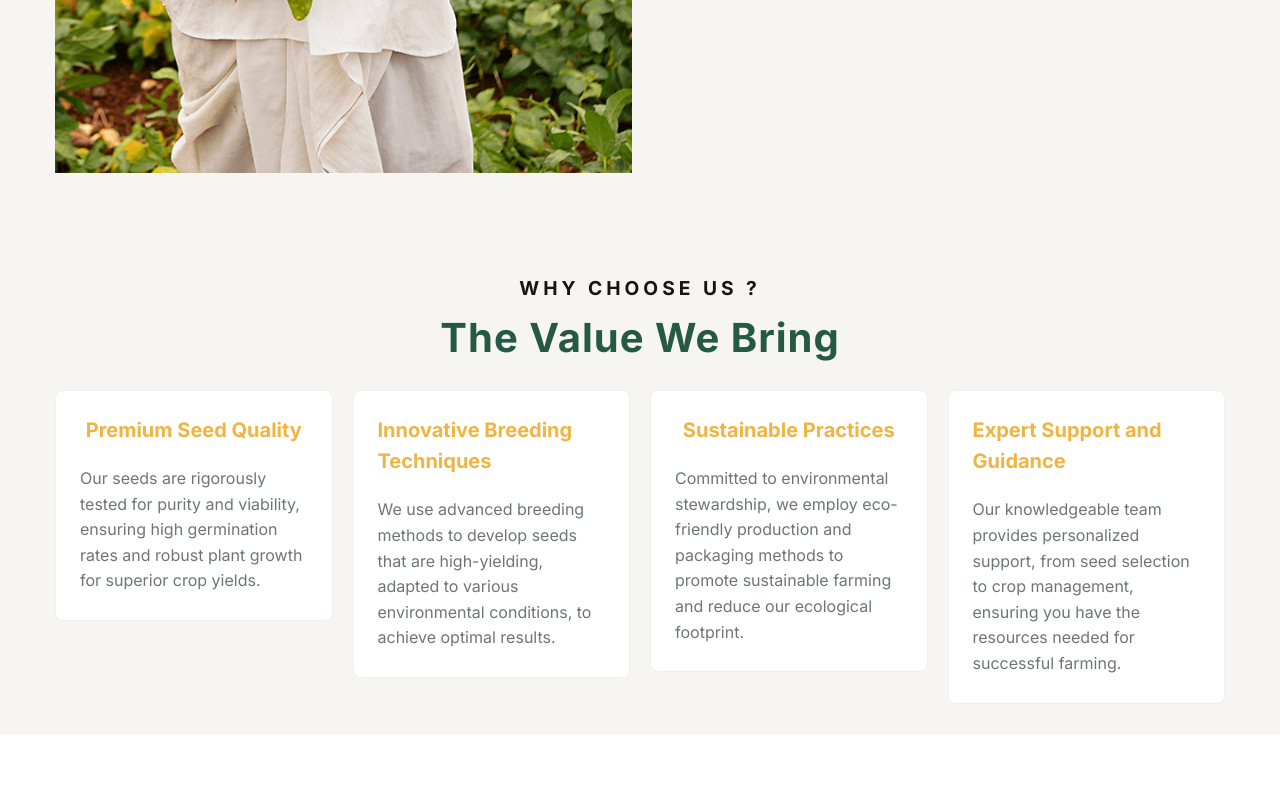
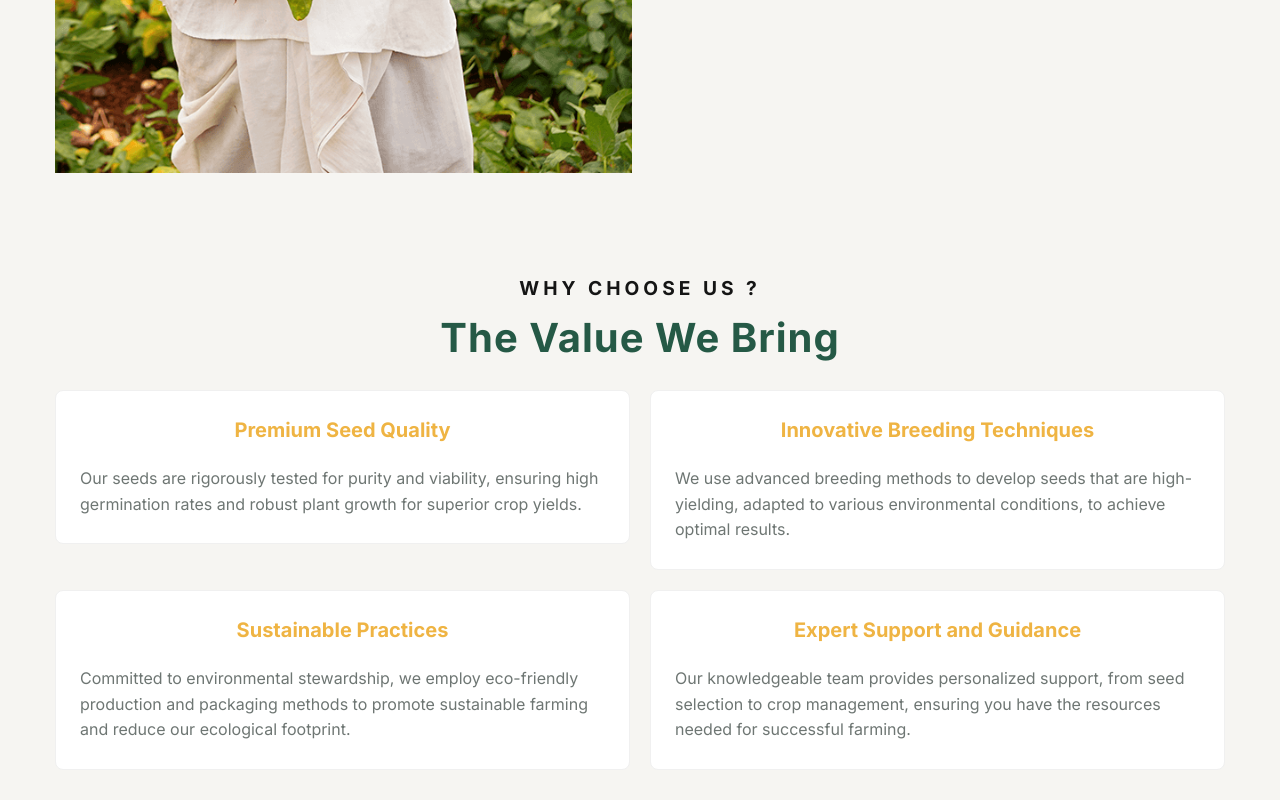
Before and after one commit to SambhajiShinde1234/farming-website, a React (Vite) app: page / in a window 1280 px wide. Shown: the part 2039-2839 px from the top of the page. Before the commit the page ends 2773 px from the top, so only its background shows below. Built offline with nearby package versions, Linux system fonts and the light colour scheme.

Commit message:
update why choose us

```diff
--- a/src/Pages/WhyChooseUs.jsx
+++ b/src/Pages/WhyChooseUs.jsx
@@ -32,7 +32,7 @@
             <h3 className='titleSpacing'>The Value We Bring</h3>
             <Row gutter={[20,20]}>
                 {CHARACTERISTICS.map((item) => (
-                    <Col xs={24} sm={12} md={12} lg={12} xl={6}>
+                    <Col xs={24} sm={12} md={12} lg={12} xl={12}>
                         <Card className='characterBlock' key={item.id}>
                             <h3 className='characterName'>
                                 {item.reason}
```
